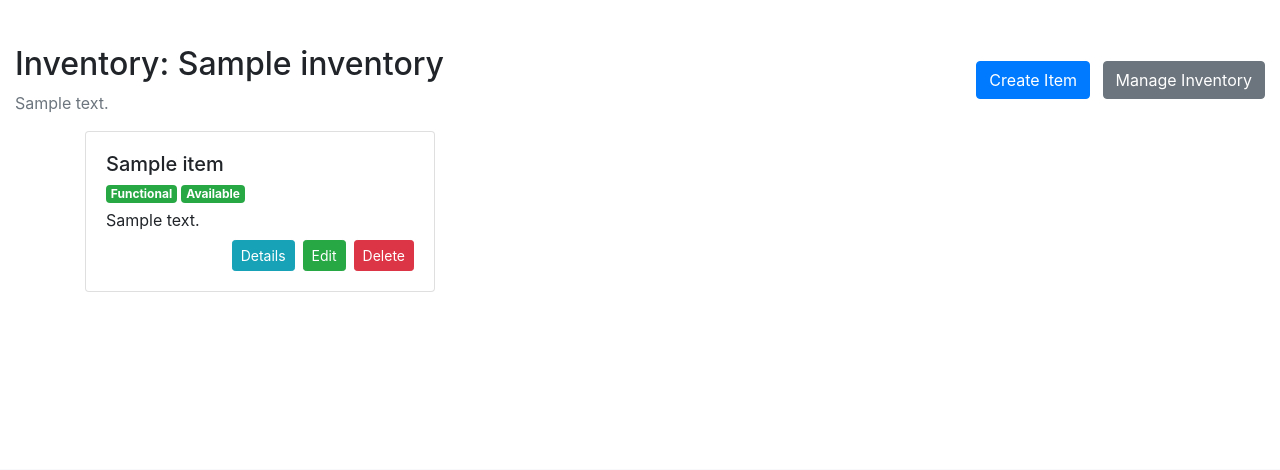
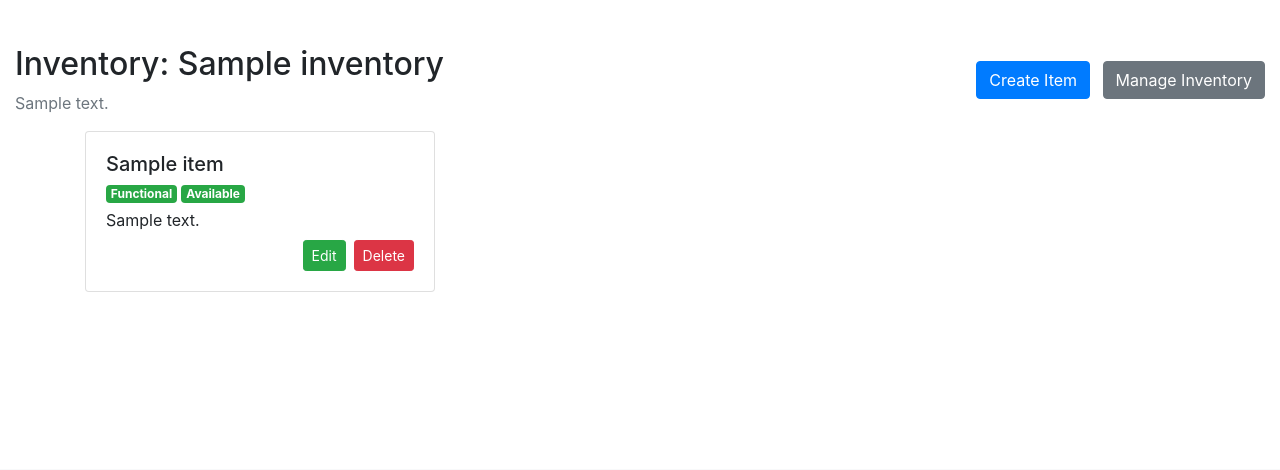
Before and after one commit to finlay-ab/Inventory-Manager, a Flask app: page /my-inventory in a window 1280 px wide. Shown: the part 275-745 px from the top of the page. Run offline with Flask 3, Linux system fonts and the light colour scheme; a user stored in the database is signed in; tables that the repository leaves empty hold one stand-in row (values such as "Sample post"); some libraries are stand-ins or nearby versions.

Commit message:
removed un needed button from my inventory

```diff
--- a/app/templates/inventory/my-inventory.html
+++ b/app/templates/inventory/my-inventory.html
@@ -26,7 +26,6 @@
                     </div>
                     <p class="card-text mb-2">{{ card.description }}</p>
                     <div class="mt-auto d-flex justify-content-end">
-                        <a href="#" class="btn btn-info btn-sm mr-2">Details</a>
                         <a href="#" class="btn btn-success btn-sm mr-2">Edit</a>
                         <a href="#" class="btn btn-danger btn-sm">Delete</a>
                     </div>
--- a/app/views.py
+++ b/app/views.py
@@ -53,7 +53,6 @@ def my_inventory():
                 "repair_status_class": repair_status_badge.get(item.condition),
                 "loan_status": item.loan_status.title().replace("_", " "),
                 "loan_status_class": loan_status_badge.get(item.loan_status),
-                "details_link": f"{item.id}",
                 "edit_link": f"{item.id}",
                 "delete_link": f"{item.id}",
             }
```
